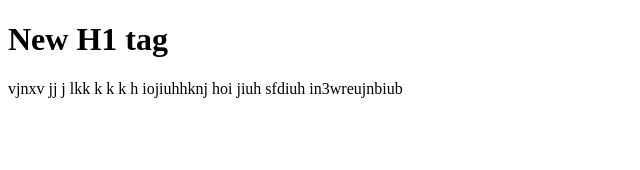
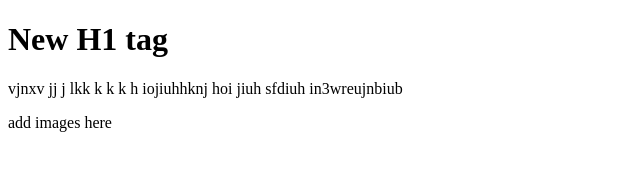
Before and after one commit to AamirGit/portfolio-test, a plain HTML site: page index.html in a window 1280 px wide. Shown: the whole page, without its empty margins (0-640 px from the left). Drawn offline with Linux system fonts and the light colour scheme.

Commit message:
added images

```diff
--- a/index.html
+++ b/index.html
@@ -7,6 +7,8 @@
 <body>
    <h1> New H1 tag </h1>
    <p> vjnxv jj j lkk k k k h iojiuhhknj hoi jiuh sfdiuh  in3wreujnbiub </p>
+
+  <p> add images here </p>
 </body>
 
 </html>
```
